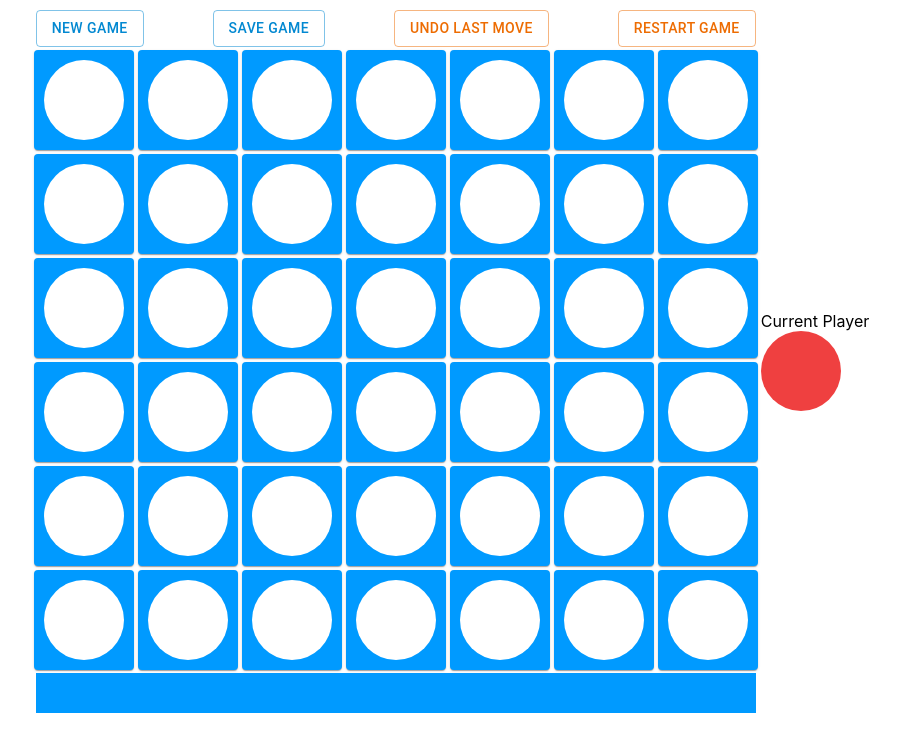
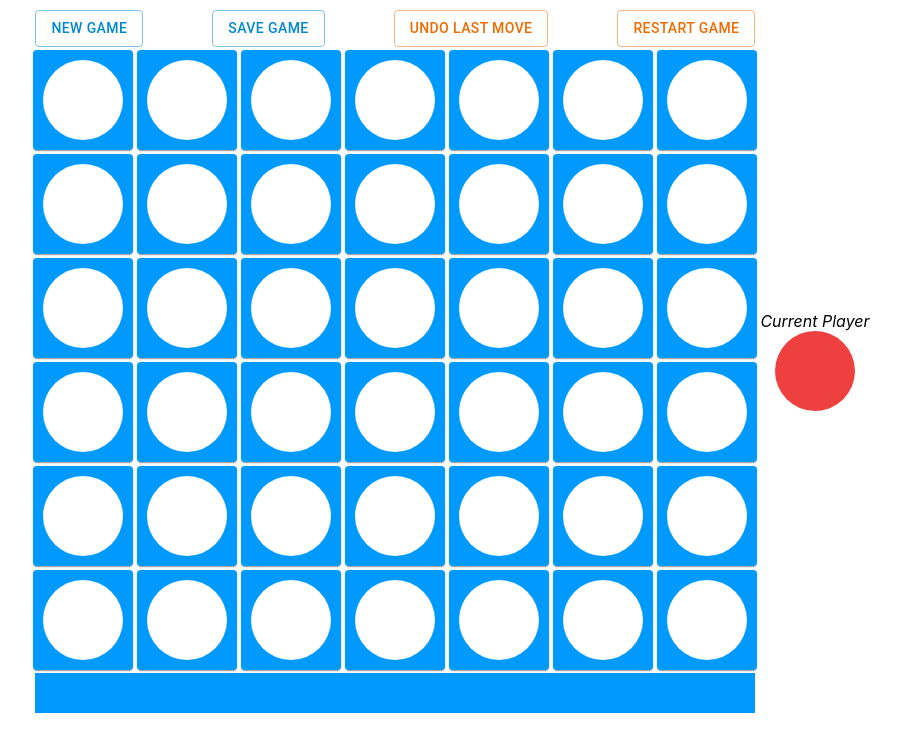
Before and after one commit to pawgog/connect4-game-full, a React (Create React App) app: page /board in a window 1280 px wide. Shown: the top 752 px of the page, without its empty margins (190-1091 px from the left). Built offline with nearby package versions, Linux system fonts and the light colour scheme.

Commit message:
Change style on current player board

```diff
--- a/src/pages/Board.styled.ts
+++ b/src/pages/Board.styled.ts
@@ -44,3 +44,10 @@ export const MessageStyle = styled.span<{ $winner: number }>`
   font-size: 1.5rem;
   color: ${({ $winner }) => colorText[$winner as keyof TColorsObject]};
 `;
+
+export const CurrentPlayer = styled.div`
+  display: flex;
+  flex-direction: column;
+  align-items: center;
+  font-style: italic;
+`;
--- a/src/pages/Board.tsx
+++ b/src/pages/Board.tsx
@@ -98,10 +98,10 @@ const Board = ({ boardSize }: IProps) => {
           <S.MessageStyle $winner={winner}>{message}</S.MessageStyle>
         </S.MessageBoardStyle>
       </S.BoardStyle>
-      <div>
+      <S.CurrentPlayer>
         {staticText.currentPlayer}
         <S.Circle $color={color} />
-      </div>
+      </S.CurrentPlayer>
     </S.GameInfo>
   );
 };
```
